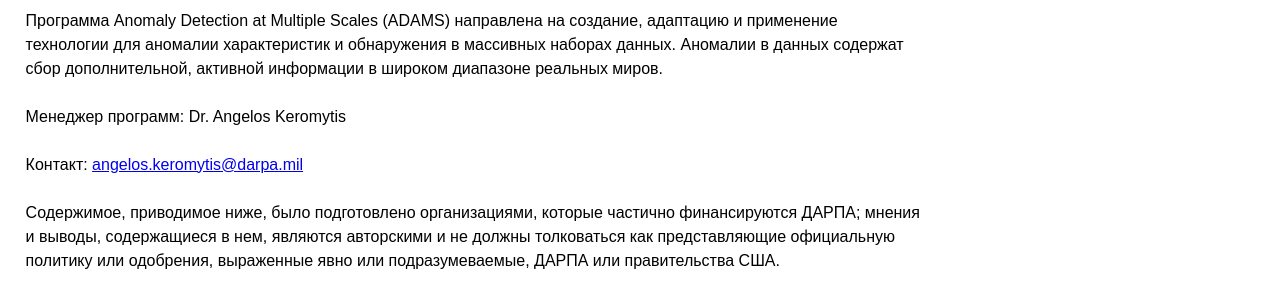
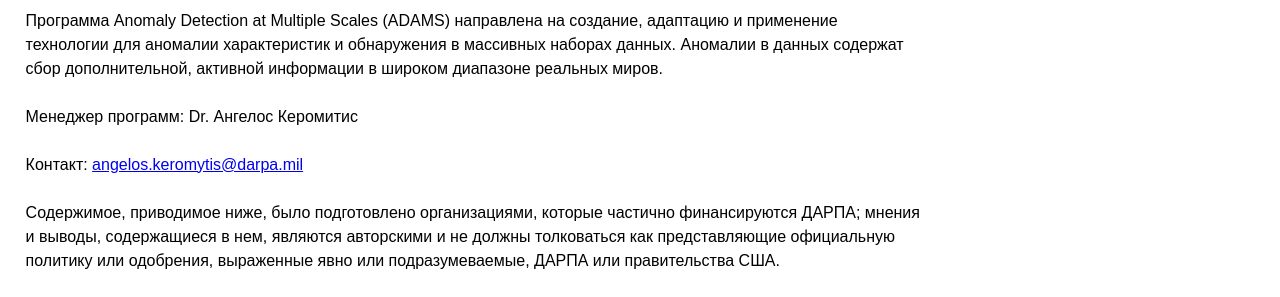
Before and after one commit to kant2002/darpa-ru, a Jekyll site: the page built from ru/ADAMS.html, in a window 1280 px wide and 900 px high. Shown: the part 157-454 px from the top of the window. Built offline with Jekyll 4.4.1, drawn with Linux system fonts in a browser that asks for light colours.

Commit message:
New translations ADAMS.html (Russian)

```diff
--- a/ru/ADAMS.html
+++ b/ru/ADAMS.html
@@ -4,7 +4,7 @@
 office: Information Innovation Office (I2O)
 ---
 <h2><a href='http://www.darpa.mil/program/anomaly-detection-at-multiple-scales' class='programlink'>Anomaly Detection at Multiple Scales (ADAMS)</a></h2>
-<div class='left-paragraph'><p>Программа Anomaly Detection at Multiple Scales (ADAMS) направлена на создание, адаптацию и применение технологии для аномалии характеристик и обнаружения в массивных наборах данных. Аномалии в данных содержат сбор дополнительной, активной информации в широком диапазоне реальных миров.<p><p>Менеджер программ: <a href='http://www.darpa.mil/staff/dr-angelos-keromytis' class='programmanagerlink'>Dr. Angelos Keromytis</a></p><p>Контакт: <a href='mailto:angelos.keromytis@darpa.mil'>angelos.keromytis@darpa.mil</a><p><p>Содержимое, приводимое ниже, было подготовлено организациями, которые частично финансируются ДАРПА; мнения и выводы, содержащиеся в нем, являются авторскими и не должны толковаться как представляющие официальную политику или одобрения, выраженные явно или подразумеваемые, ДАРПА или правительства США.</p><ul><li>В таблице публикаций содержится автор(ы), заголовок и ссылки на материалы, проверенные сверками, связанные с конкретными программами DARPA.</li></ul><p>Сообщить о проблеме: <a href="mailto:opencatalog@darpa.mil">opencatalog@darpa.mil</a></p><p>Последнее обновление: 13 ноября 2015</p></div><div id='dialog'></div><div id='tabs' class='table-tabs'><ul><li><a href='#tabs1'>Публикации</a></li></ul><div id='publications'><div id='tabs1'><input class='search' placeholder='Поиск' id='search1'/><button class='clear_button' id='clear1'>Очистить</button><table id='pubs' class='tablesorter'>
+<div class='left-paragraph'><p>Программа Anomaly Detection at Multiple Scales (ADAMS) направлена на создание, адаптацию и применение технологии для аномалии характеристик и обнаружения в массивных наборах данных. Аномалии в данных содержат сбор дополнительной, активной информации в широком диапазоне реальных миров.<p><p>Менеджер программ: <a href='http://www.darpa.mil/staff/dr-angelos-keromytis' class='programmanagerlink'>Dr. Ангелос Керомитис</a></p><p>Контакт: <a href='mailto:angelos.keromytis@darpa.mil'>angelos.keromytis@darpa.mil</a><p><p>Содержимое, приводимое ниже, было подготовлено организациями, которые частично финансируются ДАРПА; мнения и выводы, содержащиеся в нем, являются авторскими и не должны толковаться как представляющие официальную политику или одобрения, выраженные явно или подразумеваемые, ДАРПА или правительства США.</p><ul><li>В таблице публикаций содержится автор(ы), заголовок и ссылки на материалы, проверенные сверками, связанные с конкретными программами DARPA.</li></ul><p>Сообщить о проблеме: <a href="mailto:opencatalog@darpa.mil">opencatalog@darpa.mil</a></p><p>Последнее обновление: 13 ноября 2015</p></div><div id='dialog'></div><div id='tabs' class='table-tabs'><ul><li><a href='#tabs1'>Публикации</a></li></ul><div id='publications'><div id='tabs1'><input class='search' placeholder='Поиск' id='search1'/><button class='clear_button' id='clear1'>Очистить</button><table id='pubs' class='tablesorter'>
  <thead>
  <tr><th>Команда</th><th>Название</th><th>Ссылка</th></tr>
  </thead>
```
